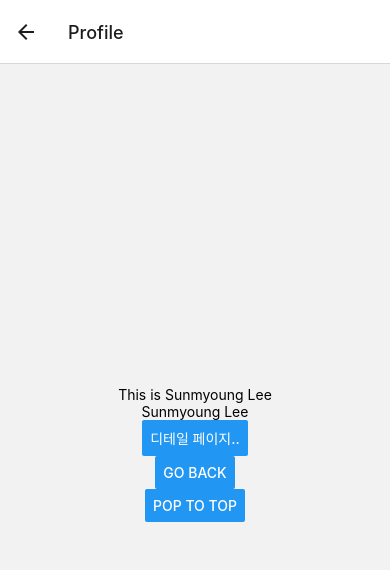
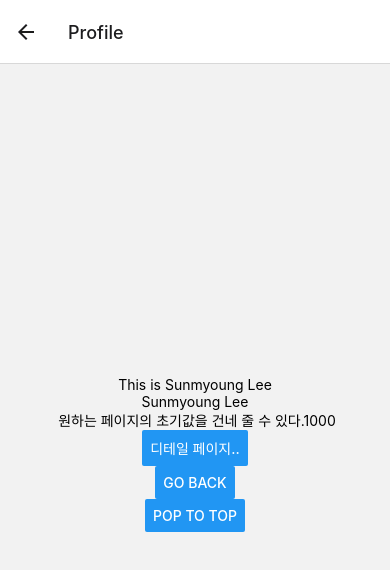
Before and after one commit to jsleemaster/ReactNativeStudy, a React Native app in the folder RNstudy/: screen / in a window 390 px wide. Both pictures are taken after a click on the button "프로필 페이지로 이동". Shown: the top 570 px of the page. Built offline with nearby package versions, Linux system fonts and the light colour scheme.

Commit message:
initialParams

```diff
--- a/RNstudy/App.js
+++ b/RNstudy/App.js
@@ -63,7 +63,11 @@ const HomeScreen = ({ navigation }) => { //home
   return (
     <View style={styles.container}>
       <Text>Home</Text>
-      <Button title="프로필 페이지로 이동" onPress={() => { navigation.navigate('Profile', { name: 'Sunmyoung Lee' }) }} />
+      <Button title="프로필 페이지로 이동" onPress={() => {
+        navigation.navigate('Profile', {
+          name: 'Sunmyoung Lee',
+        })
+      }} />
       {/* navigate('name') Stack.Screen 에 name 으로 지정한 값을 넣으면 그 페이지로 이동한다. */}
       {/* props로 navigation 을 보내줘야한다. */}
     </View>
@@ -72,12 +76,14 @@ const HomeScreen = ({ navigation }) => { //home
 const ProfileScreen = ({ navigation, route }) => { //Profile, route를 받아오는 방법
 
   const { name } = route.params
+  const { itemId } = route.params
 
   return (
     <View style={styles.container}>
       <Text>This is {route.params.name}</Text>
       {/* <Text>JSON 형태 변환 -> {JSON.stringify(name)}</Text> */}
       <Text>{name}</Text>
+      <Text> 원하는 페이지의 초기값을 건네 줄 수 있다.{itemId}</Text>
       <Button title="디테일 페이지.." onPress={() => { navigation.push('Profile', { name: name }) }}></Button>
       <Button title="Go back" onPress={() => navigation.goBack()}></Button>
       <Button title="Pop To Top" onPress={() => navigation.popToTop()}></Button>
@@ -94,12 +100,12 @@ const App = () => {
         <Stack.Screen
           name="Home"
           component={HomeScreen}
-          initialParams={{ itemId: 1 }}  //초기 값을 정해서 넘겨줄수있다
           options={{ title: 'Welcome' }}
         />
         <Stack.Screen
           name="Profile"
           component={ProfileScreen}
+          initialParams={{ itemId: 1000 }}  //초기 값을 정해서 넘겨줄수있다
           options={{ title: 'Profile' }}
         />
         {/* <Stack.Screen name="Profile" component={ProfileScreen} /> */}
```
